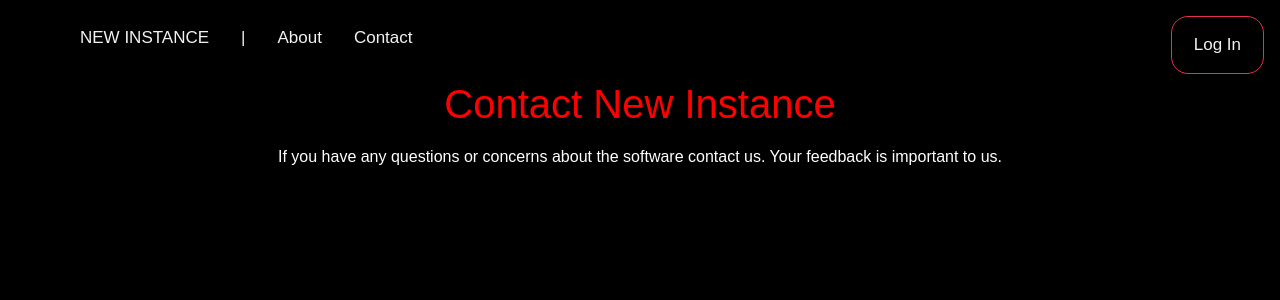
After one commit to leenaaahmed/newinstance, a Django app: template peerAssessment/peerAssessmentApp/templates/contact.html in a window 1280 px wide. The commit adds this page. Shown: the top 300 px of the page. Run offline with Django 4.2, Linux system fonts and the light colour scheme; the template is opened without the code that fills it, so the values that code supplies are empty.

Commit message:
Added contact page

```diff
--- a/peerAssessment/peerAssessmentApp/templates/base.html
+++ b/peerAssessment/peerAssessmentApp/templates/base.html
@@ -119,7 +119,7 @@
                 <div class="logo"><a href="/home">NEW INSTANCE</a></div>
                 <li><a>|</a></li>
                 <li><a href="/about">About</a></li>
-                <li><a href="">Contact</a></li>
+                <li><a href="/contact">Contact</a></li>
             </ul>
             <button class="navigator"><a href="/student_or_professor">Log In</a></button>
         </div>
--- /dev/null
+++ b/peerAssessment/peerAssessmentApp/templates/contact.html
@@ -0,0 +1,65 @@
+{% extends 'base.html' %}
+{% block content %}
+<head>
+    <style>
+         * {
+        box-sizing: border-box;
+        font-family: Arial, Helvetica, sans-serif;
+        }
+        @font-face {
+            font-family: carmen-sans;
+            src: url(./regularfont.otf)
+        }
+        #navbar{
+        width: 100%;
+        height: 10vh;
+        background-color: black;
+        padding-top: 0.7em;
+        padding-left: 2em;
+    }
+
+    .navlist{
+        width: 100;
+        overflow: hidden;
+    }
+    .navlist a{
+        float: left;
+        display: block;
+        color: #f2f2f2;
+        text-align: center;
+        padding: 14px 16px;
+        text-decoration: none;
+        font-size: 17px;
+    }
+    .navlist a:hover {
+        color: red;
+    }
+    .navlist a.active {
+        color: red;
+    }
+    .navlist .icon {
+         display: none;
+    }
+    .logo{
+        position: relative;
+    }
+    h1{
+        color:red;
+        text-align: center;
+        text-shadow: 2ex;
+    }
+    p{
+        color:white;
+        font-size: medium;
+        text-align: center;
+        line-height: 5ex;
+        margin-left: 7ex;
+        margin-right: 7ex;
+    }
+    </style>
+</head>
+<body>
+    <h1>Contact New Instance</h1>
+    <p>If you have any questions or concerns about the software contact us. Your feedback is important to us.</p>
+</body>
+{% endblock %}
--- a/peerAssessment/peerAssessmentApp/views.py
+++ b/peerAssessment/peerAssessmentApp/views.py
@@ -59,3 +59,5 @@ def student_or_professor(request):
     return render(request, 'student_or_professor.html')
 def about(request):
     return render(request, 'about.html')
+def contact(request):
+    return render(request, 'contact.html')
```
